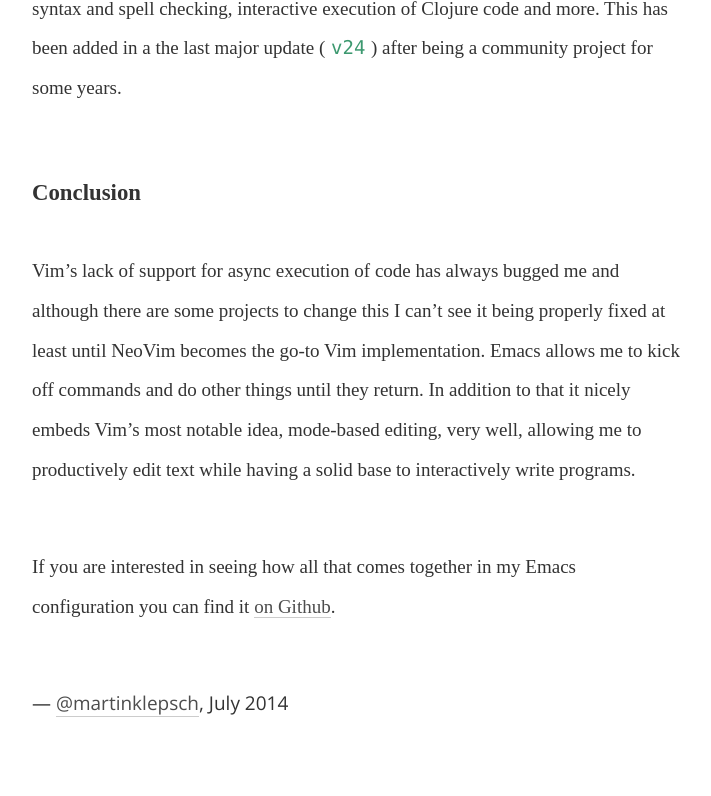
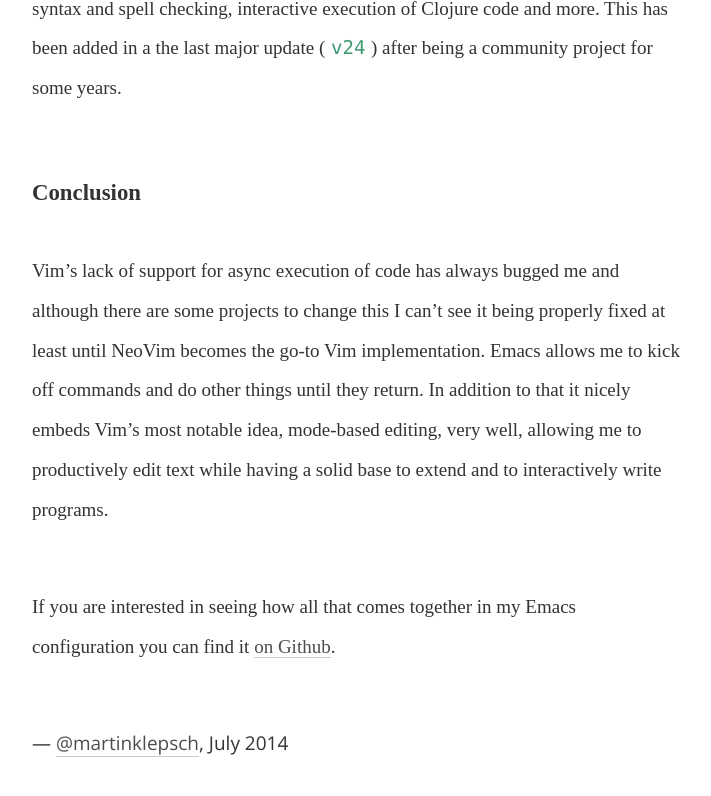
Before and after one commit to martinklepsch/martinklepsch.org, a Jekyll site: the page built from _posts/2014-07-22-emacs-and-vim.markdown, in a window 1280 px wide and 900 px high, scrolled down 2629 px. Shown: the top 796 px of the window, without its empty margins (283-994 px from the left). Built offline with Jekyll 4.4.1, drawn with Linux system fonts in a browser that asks for light colours; a script that is not in the unit is left out.

Commit message:
edit emacs post

```diff
--- a/_posts/2014-07-22-emacs-and-vim.markdown
+++ b/_posts/2014-07-22-emacs-and-vim.markdown
@@ -74,8 +74,8 @@ being properly fixed at least until NeoVim becomes the go-to Vim
 implementation. Emacs allows me to kick off commands and do other
 things until they return. In addition to that it nicely embeds Vim's
 most notable idea, mode-based editing, very well, allowing me to
-productively edit text while having a solid base to interactively
-write programs.
+productively edit text while having a solid base to extend and to
+interactively write programs.
 
 If you are interested in seeing how all that comes together in my
 Emacs configuration you can find it
```
